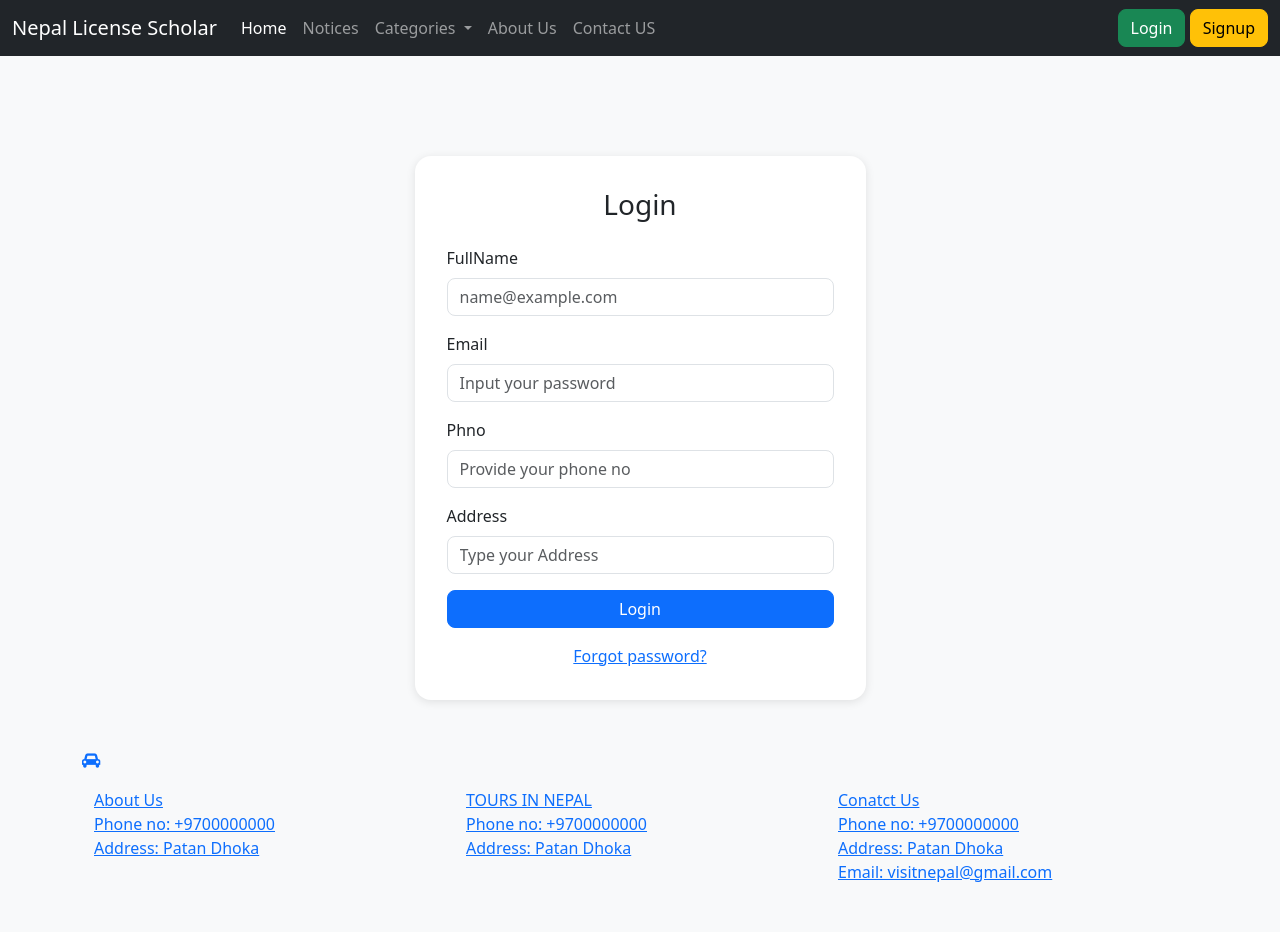
After one commit to Govind-kadhayat/NLS, a Django app: page /register in a window 1280 px wide. The commit adds this page. Run offline with Django 4.2, Linux system fonts and the light colour scheme.

Commit message:
update-2

```diff
--- a/NLS/NepalLicenseScholar/urls.py
+++ b/NLS/NepalLicenseScholar/urls.py
@@ -4,7 +4,9 @@ from NepalLicenseScholar import views
 
 urlpatterns = [
     path ("home", views.home, name='home'),
-      path ("about", views.about, name='about'),
-      path ("contact", views.contact, name='contact'),
+    path ("about", views.about, name='about'),
+    path ("contact", views.contact, name='contact'),
     path ("", views.dashboard, name='dashbaord'),
+    path("login", views.login, name='login'),
+     path("register", views.register, name='register'),
 ]
--- a/NLS/NepalLicenseScholar/views.py
+++ b/NLS/NepalLicenseScholar/views.py
@@ -15,3 +15,9 @@ def contact(request):
 
 def dashboard(request):
     return render(request,"dashboard.html")
+
+def login(request):
+    return render(request,"login.html")
+
+def register(request):
+    return render(request,"register.html")
--- a/NLS/template/home.html
+++ b/NLS/template/home.html
@@ -10,7 +10,7 @@
   <title> {% block title %} {% endblock title %}</title>
 </head>
 
-<nav class="navbar navbar-expand-lg navbar-light bg-light">
+<nav class="navbar navbar-expand-lg navbar-dark bg-dark">
   <div class="container-fluid">
     <a class="navbar-brand" href="/"> Nepal License Scholar</a>
     <button class="navbar-toggler" type="button" data-bs-toggle="collapse" data-bs-target="#navbarSupportedContent"
@@ -45,8 +45,9 @@
           <a class="nav-link" href="/contact">Contact US</a>
         </li>
       </ul>
-      <button class="btn btn-success" type="submit">Login</button>&nbsp;
-      <button type="button" class="btn btn-warning">Signup</button>
+      <a class=" btn btn-success" href="/login">Login</a>
+      &nbsp;
+      <a type=" button" class="btn btn-warning" href="/register">Signup</a>
     </div>
   </div>
 </nav>
@@ -93,9 +94,8 @@
     <div class="row clearfix">
       <div class="footer-widget logo-widget">
         <figure class="footer-logo">
-          <a href="index.html"><img
-              src="https://imgs.search.brave.com/yCumNKb4QUP12_Lyb1vS_QYJ5GFPJS3o6zSBcNVJNGA/rs:fit:500:0:0:0/g:ce/aHR0cHM6Ly9pbWcu/ZnJlZXBpay5jb20v/cHJlbWl1bS12ZWN0/b3IvbmVwYWwtdGVt/cGxlLXN0dXBhLWxv/Z29fODUyMTYtMTUu/anBnP3NpemU9NjI2/JmV4dD1qcGc"
-              alt="image not found " height="100" alt="">
+          <a href="index.html">
+            <i class="fa fa-car " aria-hidden=" true"></i>
         </figure>
         <div class="text-box">
           <div class="container">
--- /dev/null
+++ b/NLS/template/register.html
@@ -0,0 +1,74 @@
+{% extends 'home.html' %} {% block title %} Conatct Us{% endblock title %} {%block body %}
+
+<style>
+    body {
+        background-color: #f8f9fa;
+    }
+
+    .login-container {
+        margin-top: 100px;
+    }
+
+    .card {
+        border: none;
+        border-radius: 1rem;
+        box-shadow: 0 2px 10px rgba(0, 0, 0, 0.1);
+    }
+
+    .card-body {
+        padding: 2rem;
+    }
+
+    .form-control {
+        border-radius: 0.5rem;
+    }
+
+    .btn {
+        border-radius: 0.5rem;
+    }
+</style>
+
+<body>
+    <div class="container login-container">
+        <div class="row justify-content-center">
+            <div class="col-md-6 col-lg-5">
+                <div class="card">
+                    <div class="card-body">
+                        <h3 class="text-center mb-4">Login</h3>
+                        <form method="post" novalidate>
+                            {% csrf_token %}
+                            <div class="mb-3">
+                                <label for="id_username" class="form-label">FullName</label>
+                                <input type="text" class="form-control" id="exampleFormControlInput1"
+                                    placeholder="name@example.com">
+                            </div>
+                            <div class="mb-3">
+                                <label for="id_password" class="form-label">Email</label>
+                                <input type="password" class="form-control" id="id_password"
+                                    placeholder="Input your password ">
+                            </div>
+                            <div class="mb-3">
+                                <label for="id_password" class="form-label">Phno</label>
+                                <input type="password" class="form-control" id="id_password"
+                                    placeholder="Provide your phone no  ">
+                            </div>
+                            <div class="mb-3">
+                                <label for="id_password" class="form-label">Address</label>
+                                <input type="password" class="form-control" id="id_password"
+                                    placeholder="Type your Address ">
+                            </div>
+                            <div class="d-grid">
+                                <button type="submit" class="btn btn-primary btn-block">
+                                    Login
+                                </button>
+                            </div>
+                            <div class="text-center mt-3">
+                                <a href="#">Forgot password?</a>
+                            </div>
+                        </form>
+                    </div>
+                </div>
+            </div>
+        </div>
+    </div>
+</body>{% endblock body %}
```
Also changed, not shown: NLS/template/contact.html (+2 -59 lines), NLS/template/dashboard.html (+43 -38 lines), NLS/template/login.html (added, +64 -0 lines).
